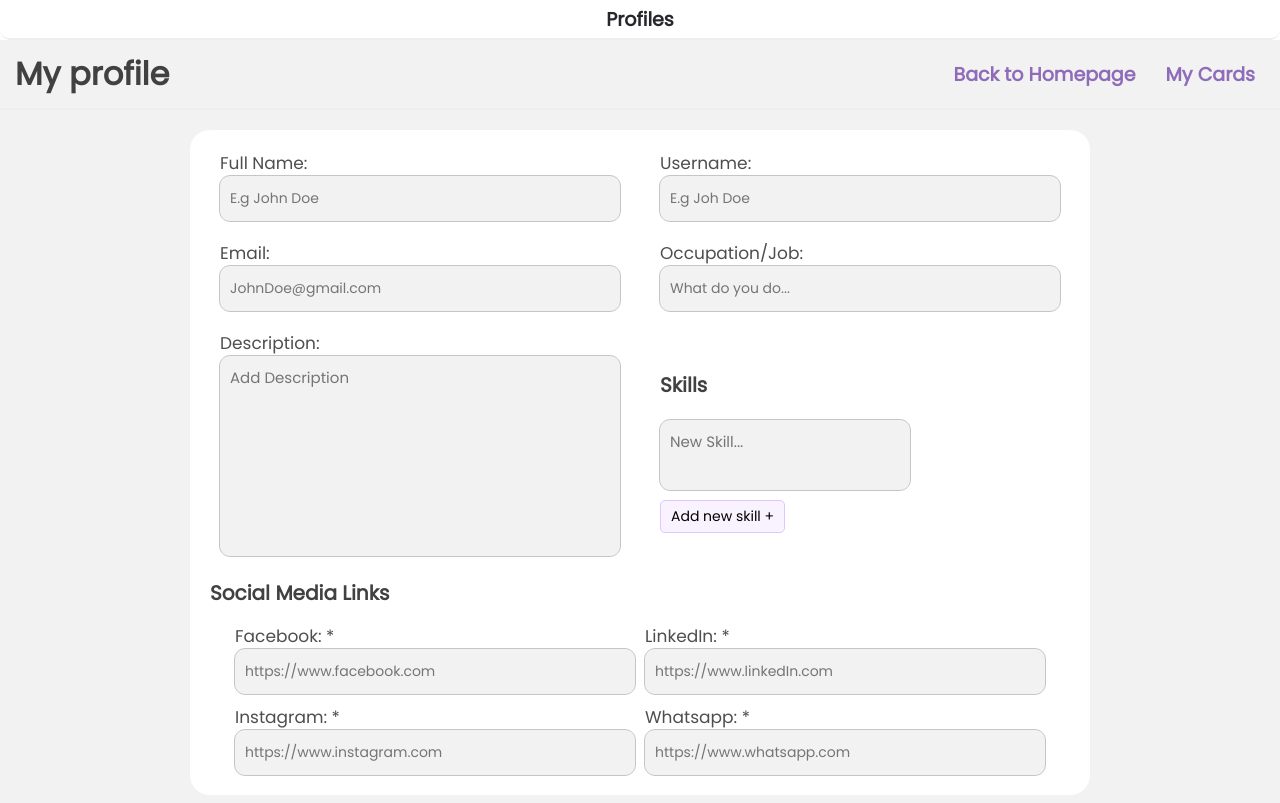
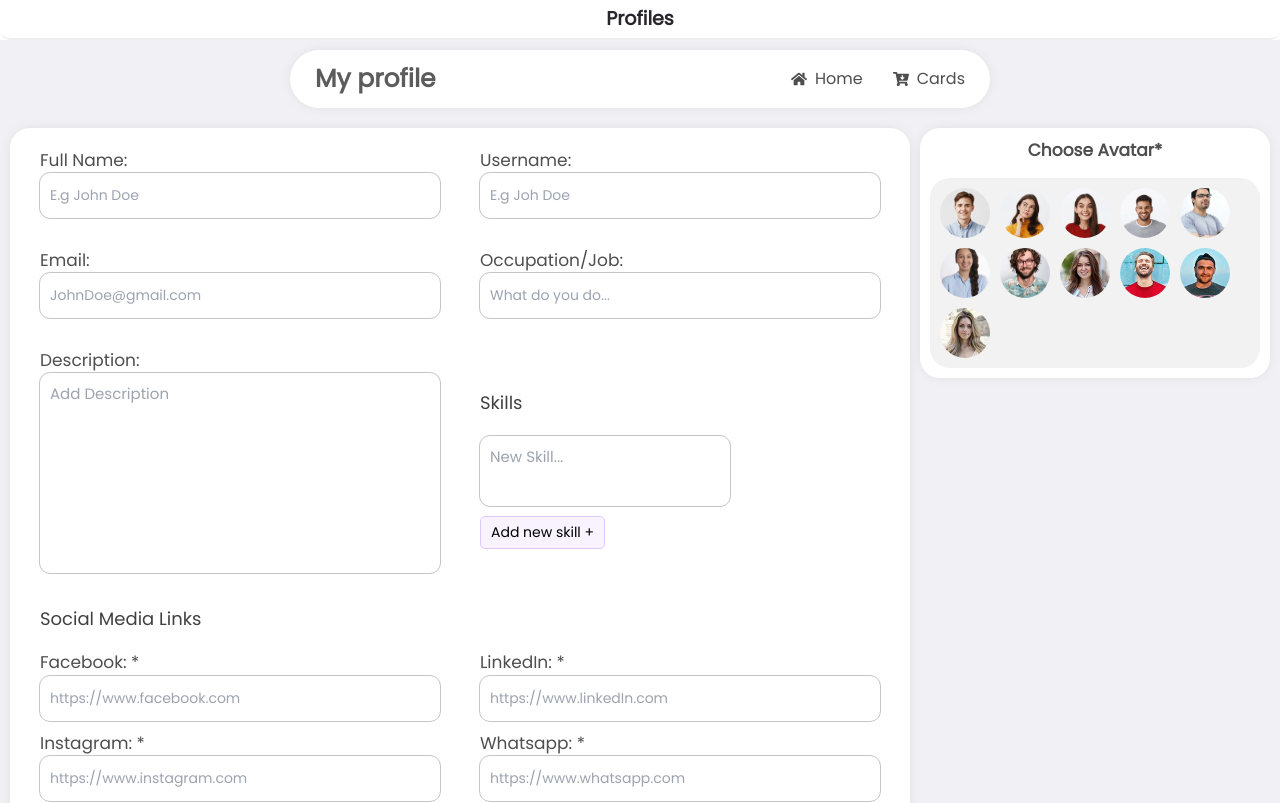
Before and after one commit to Zaph123/Profile-Generator, a React (Vite) app: page /Profile-Generator/profile-generator in a window 1280 px wide. Shown: the top 803 px of the page. Built offline with nearby package versions, Linux system fonts and the light colour scheme.

Commit message:
new layout

```diff
--- a/src/App.css
+++ b/src/App.css
@@ -1,5 +1,9 @@
 
 @import url('https://fonts.googleapis.com/css2?family=Inter&family=Poppins&family=Young+Serif&display=swap');
+
+@tailwind base;
+@tailwind components;
+@tailwind utilities;
 
 *{
     padding: 0;
@@ -182,31 +186,11 @@
    width: 300px;
    position: relative;
  }
- /* .all-skill-section {
-    display: flex;
-    justify-content: center;
-    align-items: center;
-    flex-wrap: wrap;
-    gap: 20px;
-    width: 100%;
-    min-height: 100vh;
-    padding: 50px 10px 10px 10px;
-    background: #fff;
- } */
+
  .swiper-inner {
-    background: #fff;
+    background: #f1f1f5;
     position: relative;
     padding-top: 50px;
- }
- .Generator .menu {
-   position: relative;
-   top: 0;
-   left: 0;
-   justify-content: space-between;
-   width: 100%;
-   padding: 10px 15px;
-   border-bottom: 2px solid #eee;
-   background: #f2f2f2;
  }
 
  .modal-contnr {
@@ -298,43 +282,10 @@
    z-index: 800;
    display: flex;
    align-items: center;
-   gap: 10px;
+   gap: 30px;
    justify-content: space-between;
  }
- .menu h1 {
-   color: #414141;
- }
- .menu .menu-link {
-   display: flex;
-   align-items: center;
-   gap: 10px;
-   justify-content: center;
- }
- .menu .p-cont{
-   display: flex;
-   justify-content: center;
-   align-items: center;
-   background: #e7d3ff;
-   border-radius: 50%;
-   cursor: pointer;
-   width: 40px;
-   height: 40px;
- }
- .menu .profile-link{
-   text-decoration: none;
-   color: #201f1f;
-   font-weight: bold;
-   font-size: 19px;
-   padding: 5px 10px;
-   color: #8f6cb9;
-   display: flex;
-   justify-content: center;
-   align-items: center;
-   cursor: pointer;
- }
-  .menu .profile-link:hover {
-   color: #824fc0;
- }
+
 
  #Skills-sect {
    width: 100%;
@@ -365,38 +316,23 @@
    text-align: center;
 }
 .hero .btns {
-   width: 90%;
-   max-width: 450px;
+   width: auto;
    display: flex;
    gap: 10px;
    justify-content: center;
    align-items: center;
    flex-wrap: wrap;
 }
-.hero .generate-card:nth-child(1) {
-   background: #9071b7;
-   color: #fff;
-}
-.hero .generate-card:nth-child(1):hover{
-   background: #8a67b4;
-}
-.hero .generate-card:nth-child(2) .a:hover{
-   color: #8a67b4;
-}
-.hero .generate-card:nth-child(2) .a {
-   color: #8a67b4;
-}
- .hero .generate-card{
-   height: 45px;
+.hero .generate-card{
+   height: 55px;
+   width: 250px;
    border-radius: 10px;
    padding: 10px;
-   font-size: 16px;
-   border: 2px solid #9071b7;
+   font-size: 18px;
    display: flex;
    flex-direction: column;
    justify-content: center;
    align-items: center;
-   box-shadow: 0 10px 10px rgba(0, 0, 0, 0.123);
    cursor: pointer;
    transform-style: preserve-3d;
  }
@@ -409,6 +345,22 @@
    align-items: center;
    justify-content: center;
  }
+
+.hero .generate-card:nth-child(1) {
+   background: #824fc0;
+   color: #fff;
+}
+.hero .generate-card:nth-child(1):hover{
+   background: #7a43bd;
+}
+.hero .generate-card:nth-child(2){
+   border: 2px solid #8a67b4;
+}
+
+.hero .generate-card:nth-child(2) .a {
+   color: #8a67b4;
+}
+
  /* .hero .generate-card:hover{
    background: #9071b7;
    color: #fff;
@@ -422,7 +374,6 @@
    justify-content: center;
    height: auto;
    width: auto;
-   /* background: #177a5e; */
    background: #fff;
    border: 2px solid #fff;
    border-radius: 20px;
@@ -525,10 +476,47 @@
    display: flex;
    align-items: center;
    justify-content: flex-start;
-   padding-top: 40px;
+   margin-top: 40px;
+   padding: 10px 5px;
    flex-direction: column;
+   background: #f1f1f5;
+}
+
+.Generator .menu {
+   position: relative;
+   top: 0;
+   left: 0;
+   justify-content: space-between;
+   width: 100%;
+   max-width: 700px;
+   padding: 10px 25px;
    background: #fff;
-}
+   border-radius: 50px;
+   box-shadow: 0 0 15px -5px rgba(0, 0, 0, 0.15);
+ }
+
+ .menu h1 {
+    color: #5c5c5c;
+    font-size: 25px;
+   }
+   .menu .menu-link {
+      display: flex;
+      align-items: center;
+      gap: 30px;
+      justify-content: center;
+   }
+   .menu .profile-link{
+     text-decoration: none;
+     font-size: 16px;
+     display: flex;
+     justify-content: center;
+     align-items: center;
+     cursor: pointer;
+     color: #4e4e4e;
+   }
+   .menu .profile-link:hover {
+      color: #8a67b4;
+   }
 
 .generator-cont {
    width: 100%;
@@ -538,8 +526,7 @@
    justify-content: center;
    flex-direction: column;
    gap: 50px;
-   padding: 20px;
-   background: #f2f2f2;
+   padding: 20px 5px;
    /* padding: 10px 10px 35px 10px; */
    /* box-shadow: 0 10px 10px rgba(0, 0, 0, 0.2); */
 }
@@ -617,7 +604,7 @@
    gap: 20px;
    display: grid;
    grid-template-columns: repeat(auto-fit, minmax(400px, 1fr));
-   grid-template-rows: 70px 70px;
+   grid-template-rows: 80px 80px;
    justify-items: center;
  }
   .input-bx {
@@ -635,7 +622,7 @@
    border-radius: 10px;
    border: none;
    padding: 10px;
-   background: #f2f2f2;
+   background: #fff;
    outline: 1px solid #c5c5c5;
    font-size: 14px;
  }
@@ -654,7 +641,7 @@
    padding: 10px;
    resize: none;
    font-size: 15px;
-   background: #f2f2f2;
+   background: #fff;
    outline: 1px solid #c5c5c5;
 }
  #generate-btn {
@@ -700,7 +687,7 @@
    padding-top: 10px;
 }
 .add-skills-cont h2 {
-   font-size: 20px;
+   font-size: 18px;
    color: #414141;
 }
 .add-skills-cont .list {
@@ -766,7 +753,7 @@
 }
 .social-media-links {
     width: 100%;
-    /* max-width: 400px; */
+    padding: 10px;
     height: auto;
     display: flex;
     align-items: flex-start;
@@ -775,7 +762,7 @@
     gap: 20px;
 }
 .social-media-links h1{
-   font-size: 20px;
+   font-size: 18px;
    color: #414141;
    position: absolute;
    top: 5px;
@@ -785,7 +772,7 @@
    width: 100%;
    display: flex;
    align-items: center;
-   justify-content: center;
+   justify-content: space-between;
    flex-wrap: wrap;
    gap: 10px;
    padding: 50px 10px 10px 10px;
--- a/src/components/ProfileGeneratorEdit.jsx
+++ b/src/components/ProfileGeneratorEdit.jsx
@@ -14,7 +14,7 @@ import profile11 from '../assets/profile-10.jpg'
 import success from '../assets/success-gif.gif'
 import landscape from '../assets/slide-5.jpg'
 import { motion, AnimatePresence } from 'framer-motion'
-import { FaTimes } from 'react-icons/fa';
+import { FaTimes, FaArrowLeft } from 'react-icons/fa';
 import { Link } from "react-router-dom";
 import useLocalStorage from "./useLocalStorage"
 
@@ -342,7 +342,11 @@ const ProfileGeneratorEdit = () => {
           <h1 className='poster-name'>My profile</h1>
           <div className={`menu-link ${active ? "active" : ""}`}>
             <FaTimes className="fa-times" onClick={closeMenu}/>
-          <motion.div whileTap={{scale: .95}}><Link to="/my-profile" className='profile-link'>Back</Link></motion.div>
+          <motion.div whileTap={{scale: .95}}><Link to="/my-profile" className='profile-link'>
+          <FaArrowLeft />
+          Back
+          </Link>
+          </motion.div>
           {/* <motion.div whileTap={{scale: .95}}><Link to="/profiles/my-profile" className='profile-link'>My Cards</Link></motion.div> */}
           </div>
           <HamburgerMenu toggle={toggle} active={active}/>
--- a/src/pages/ProfileGenerator.jsx
+++ b/src/pages/ProfileGenerator.jsx
@@ -13,7 +13,8 @@ import profile11 from '../assets/profile-10.jpg'
 import success from '../assets/success-gif.gif'
 import landscape from '../assets/slide-5.jpg'
 import { motion, AnimatePresence } from 'framer-motion'
-import { FaTimes } from 'react-icons/fa';
+import { FaTimes, FaHome} from 'react-icons/fa';
+import { FaCartArrowDown } from "react-icons/fa"
 import { modalContext } from "./SkillList";
 import { Link } from "react-router-dom";
 import useLocalStorage from "../components/useLocalStorage"
@@ -235,8 +236,7 @@ const ProfileGenerator = () => {
         <Menu />
         <div className="generator-cont">
           <div className='row1'>
-
-        <form method="post" className="form">
+        <form method="post" className="form shadow-[0_0_15px_-5px_rgba(0,0,0,0.15)]">
         <div className="inner">
          <div className='input-bx'>
           <label htmlFor="name">Full Name:</label>
@@ -300,8 +300,8 @@ const ProfileGenerator = () => {
 
        </div>
         </form>
-        <div className="sample-profile-img">
-          <h2>Choose Avatar*</h2>
+        <div className="sample-profile-img shadow-[0_0_15px_-5px_rgba(0,0,0,0.15)]">
+          <h2 className="text-[17px] font-bold">Choose Avatar*</h2>
           <div className="sample-img-cont">
           {sampleImages.map(img => (<img key={img.id} style={{border: img.id === active ? "2px solid #8a67b4" : "none"}} src={img.src} alt="" onClick={() => getImage(img.src, img.id)}/>))}
           </div>
@@ -324,11 +324,15 @@ const ProfileGenerator = () => {
     }
     return(
       <div className="menu gen">
-          <h1 className='poster-name'>My profile</h1>
+          <h1 className='poster-name font-bold'>My profile</h1>
           <div className={`menu-link ${active ? "active" : ""}`}>
             <FaTimes className="fa-times" onClick={closeMenu}/>
-          <motion.div whileTap={{scale: .95}}><Link to="/" className='profile-link'>Back to Homepage</Link></motion.div>
-          <motion.div whileTap={{scale: .95}}><Link to="/my-profile" className='profile-link'>My Cards</Link></motion.div>
+          <motion.div whileTap={{scale: .95}}>
+            <Link to="/" className='profile-link flex gap-2'><FaHome />Home</Link>
+          </motion.div>
+          <motion.div whileTap={{scale: .95}}>
+            <Link to="/my-profile" className='profile-link flex gap-2'><FaCartArrowDown />Cards</Link>
+          </motion.div>
           </div>
           <HamburgerMenu toggle={toggle} active={active}/>
         </div>
--- a/src/pages/SkillList.jsx
+++ b/src/pages/SkillList.jsx
@@ -100,7 +100,7 @@ import 'swiper/css/effect-coverflow';
       <modalContext.Provider value={displayModal}>
       <div className='swiper-inner'>
         <div className="menu">
-          <Link to="/my-profile" className='profile-link'><FaUser /></Link>
+          <Link to="/my-profile" className='flex items-center justify-center w-[120px] px-[10px] py-[8px] text-white bg-[#824fc0] hover:bg-[#7a43bd] border-[#824fc0] border-[1px] rounded-[10px] shadow-[0_15px_15px_-5px_rgb(0,0,0,0.26)]'>Log in</Link>
         </div>
         <div className="hero">
           <h1>Profile Card generator</h1>
@@ -210,7 +210,7 @@ import 'swiper/css/effect-coverflow';
             duration: .125,
             ease: "easeInOut"
           }}
-          className='generate-card'
+          className='generate-card shadow-[0_15px_15px_-5px_rgb(0,0,0,0.26)]'
           >
             {children}
           </motion.button>
```
